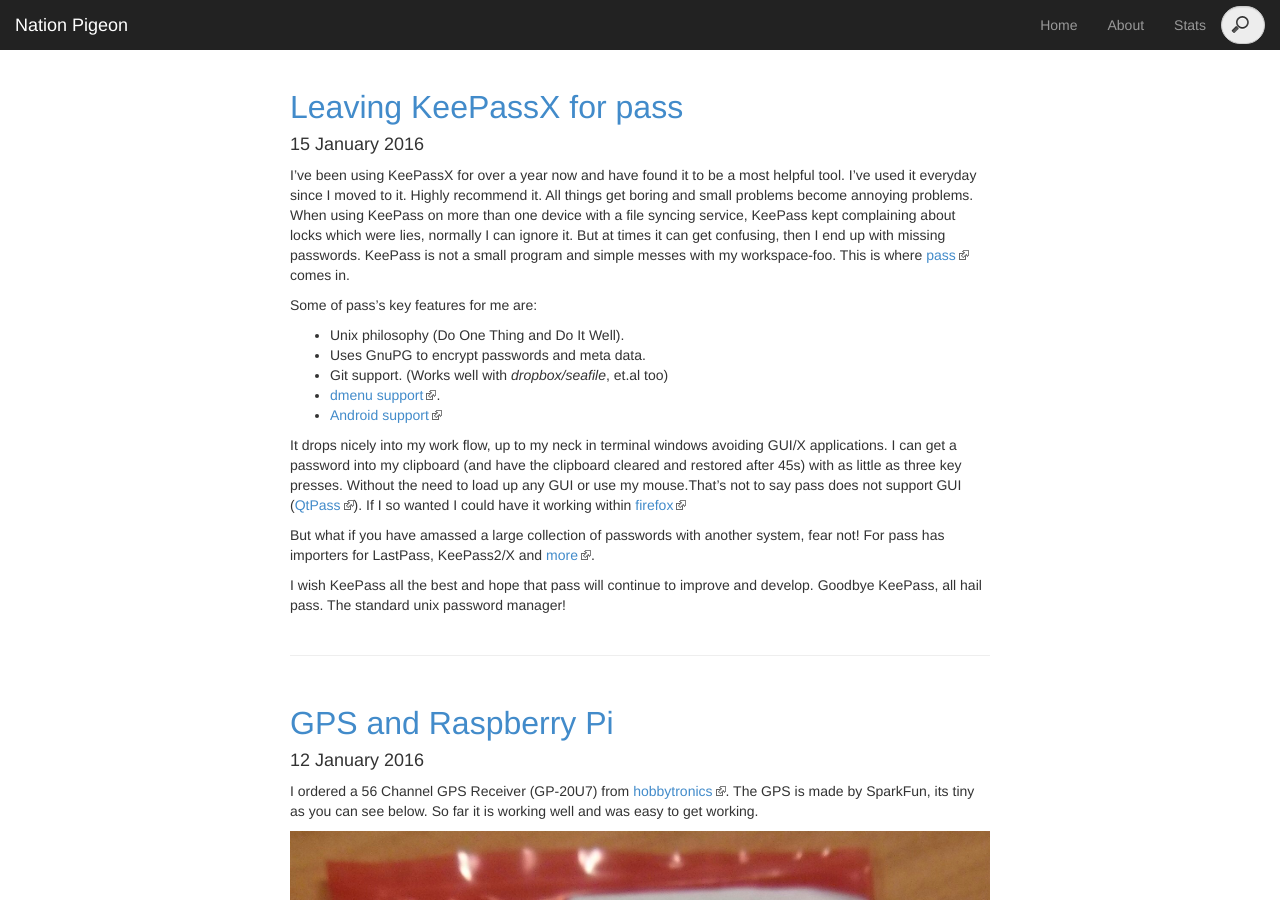
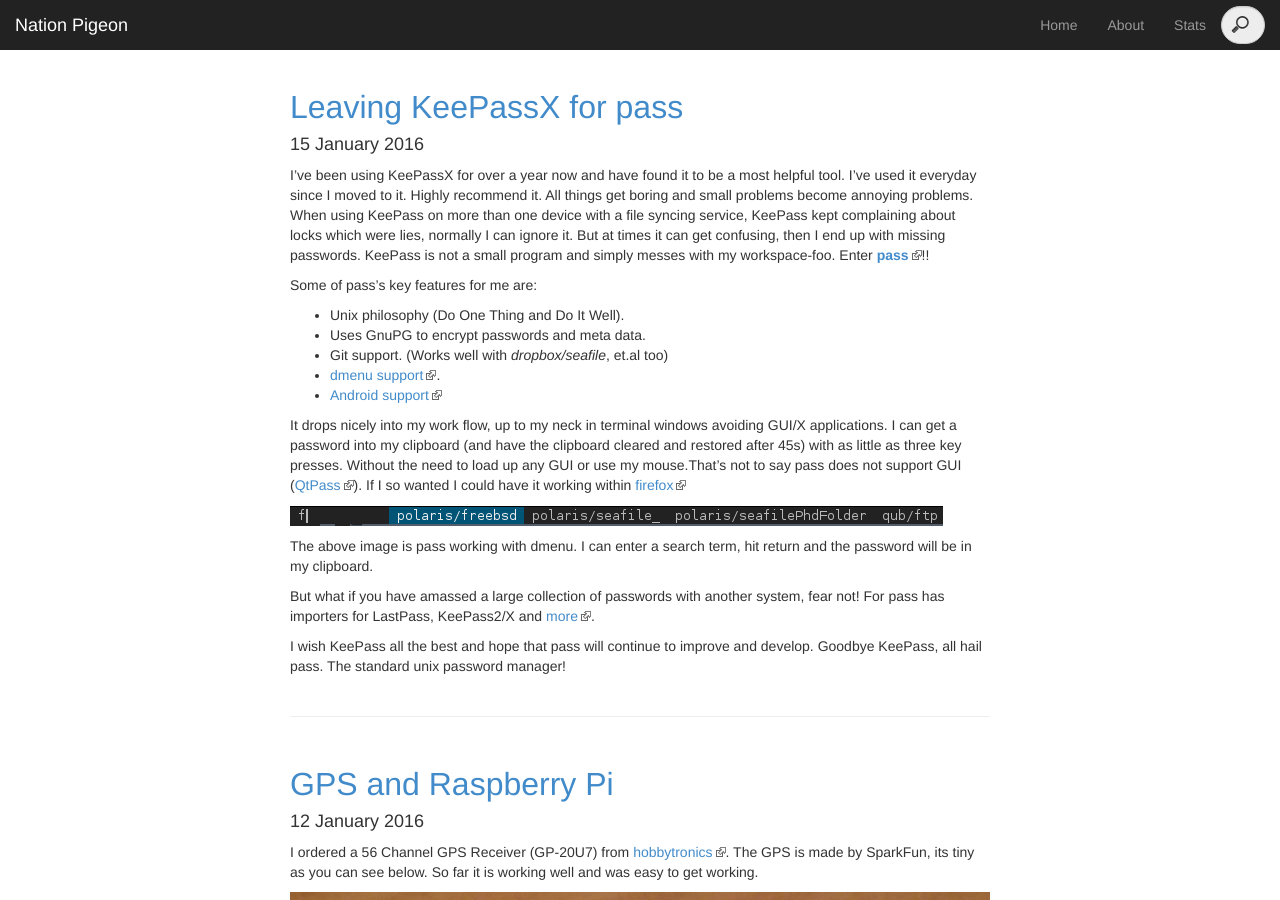
Before and after one commit to PMaynard/jekyll-nationpigeon, a Jekyll site: the page built from index.html, in a window 1280 px wide and 900 px high. Built offline with Jekyll 4.4.1, drawn with Linux system fonts in a browser that asks for light colours; Markdown is read by kramdown in place of the engine named in the settings; the list of posts is cut into pages by our own code.

Commit message:
dmenu image
reword

```diff
--- a/_posts/2016-01-15-leaving-keepass-for-pass.md
+++ b/_posts/2016-01-15-leaving-keepass-for-pass.md
@@ -6,7 +6,7 @@
 categories:
 - linux
 ---
-I've been using KeePassX for over a year now and have found it to be a most helpful tool. I've used it everyday since I moved to it. Highly recommend it. All things get boring and small problems become annoying problems. When using KeePass on more than one device with a file syncing service, KeePass kept complaining about locks which were lies, normally I can ignore it. But at times it can get confusing, then I end up with missing passwords. KeePass is not a small program and simple messes with my workspace-foo. This is where [pass](http://www.passwordstore.org/) comes in.
+I've been using KeePassX for over a year now and have found it to be a most helpful tool. I've used it everyday since I moved to it. Highly recommend it. All things get boring and small problems become annoying problems. When using KeePass on more than one device with a file syncing service, KeePass kept complaining about locks which were lies, normally I can ignore it. But at times it can get confusing, then I end up with missing passwords. KeePass is not a small program and simply messes with my workspace-foo. Enter **[pass](http://www.passwordstore.org/)**!!
 
 Some of pass's key features for me are:
 
@@ -18,6 +18,10 @@
 
 It drops nicely into my work flow, up to my neck in terminal windows avoiding GUI/X applications. I can get a password into my clipboard (and have the clipboard cleared and restored after 45s) with as little as three key presses. Without the need to load up any GUI or use my mouse.That's not to say pass does not support GUI ([QtPass](http://www.passwordstore.org/)). If I so wanted I could have it working within [firefox](https://github.com/jvenant/passff#readme)
 
+![dmenu pass](/images/posts/pass_dmenu.png)
+
+The above image is pass working with dmenu. I can enter a search term, hit return and the password will be in my clipboard.
+
 But what if you have amassed a large collection of passwords with another system, fear not! For pass has importers for LastPass, KeePass2/X and [more](http://www.passwordstore.org/#migration).
 
 I wish KeePass all the best and hope that pass will continue to improve and develop. Goodbye KeePass, all hail pass. The standard unix password manager!
```
